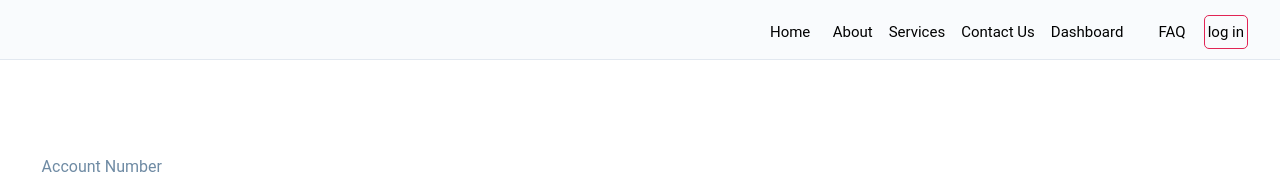
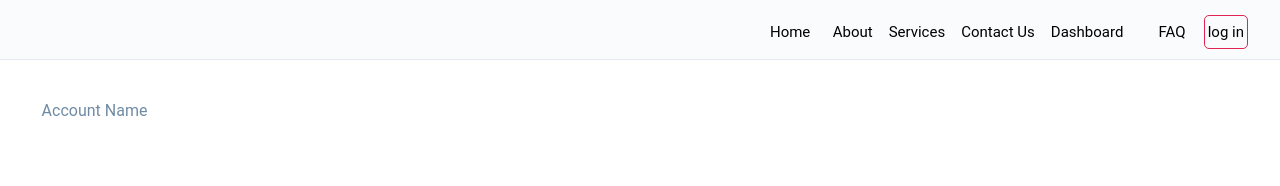
Before and after one commit to NaijasonEzeiru/TrustGroup, a Next.js app: page /dashboard in a window 1280 px wide. Shown: the top 186 px of the page. Built offline with nearby package versions, Linux system fonts and the light colour scheme; no server answers; the database is empty.

Commit message:
.....................

```diff
--- a/src/components/dashboard/Details.tsx
+++ b/src/components/dashboard/Details.tsx
@@ -26,6 +26,7 @@ const Details = () => {
           )}
         </div>
         <div className={styles.con}>
+          <p>Account Name</p>
           <p>{user?.fullName}</p>
         </div>
         <div className={styles.con}>
```
